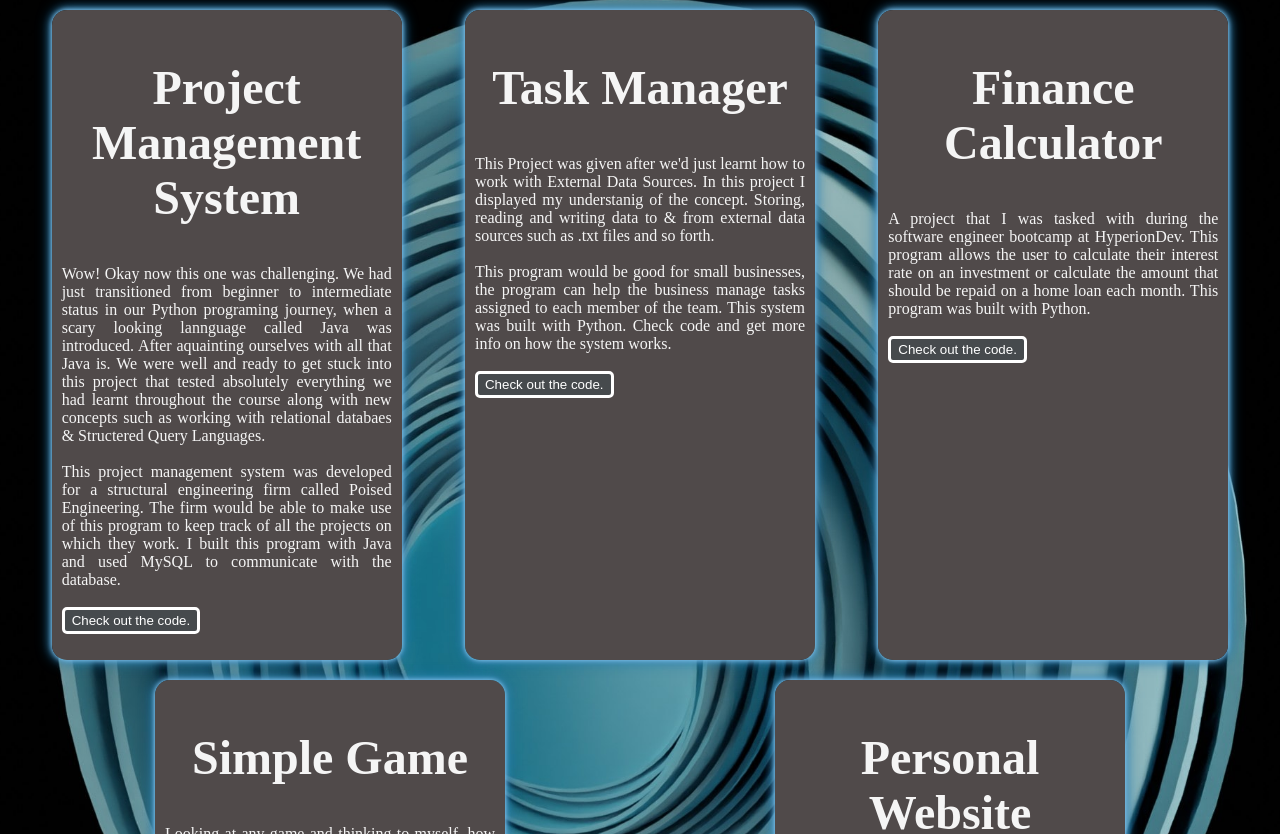
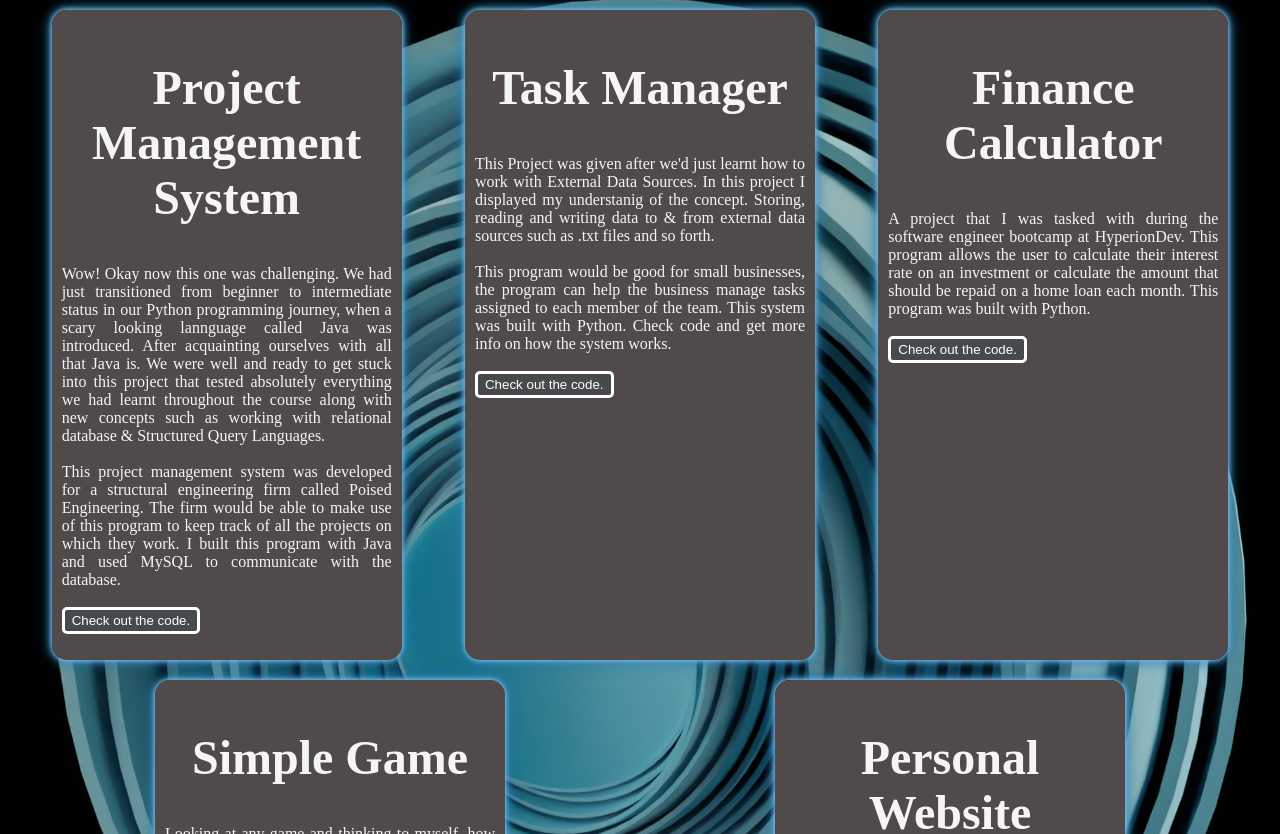
Before and after one commit to Kamogelomooi04/Kamogelo_Mooi_resume, a plain HTML site: page index.html in a window 1280 px wide. Shown: the part 4058-4892 px from the top of the page. Drawn offline with Linux system fonts and the light colour scheme.

Commit message:
changed grammer error

```diff
--- a/index.html
+++ b/index.html
@@ -147,7 +147,7 @@
                 <h2>2014 - 2018</h2>
                 <br>
                 <p>Did my high schooling career at Parktown Boys' High School.
-                   In my matric year I was part of the Student Executive Counsil,
+                   In my matric year I was part of the Student Executive Council,
                    I was a drum major for the Brass & Drum Corp, of which I was awarded
                    half colours. I played 1st team soccer. I also played 1st team rugby,
                    of which I was awarded full colours.
@@ -190,10 +190,10 @@
             <div class="box1">
                 <h2 class="headings">Project Management System</h2>
                 <p>Wow! Okay now this one was challenging. We had just transitioned from beginner to
-                   intermediate status in our Python programing journey, when a scary looking lannguage
-                   called Java was introduced. After aquainting ourselves with all that Java is. We were well and ready
+                   intermediate status in our Python programming journey, when a scary looking lannguage
+                   called Java was introduced. After acquainting ourselves with all that Java is. We were well and ready
                    to get stuck into this project that tested absolutely everything we had learnt throughout the
-                   course along with new concepts such as working with relational databaes & Structered Query Languages.
+                   course along with new concepts such as working with relational database & Structured Query Languages.
                    <br>
                    <br>
                    This project management system was developed for a structural engineering firm
```
